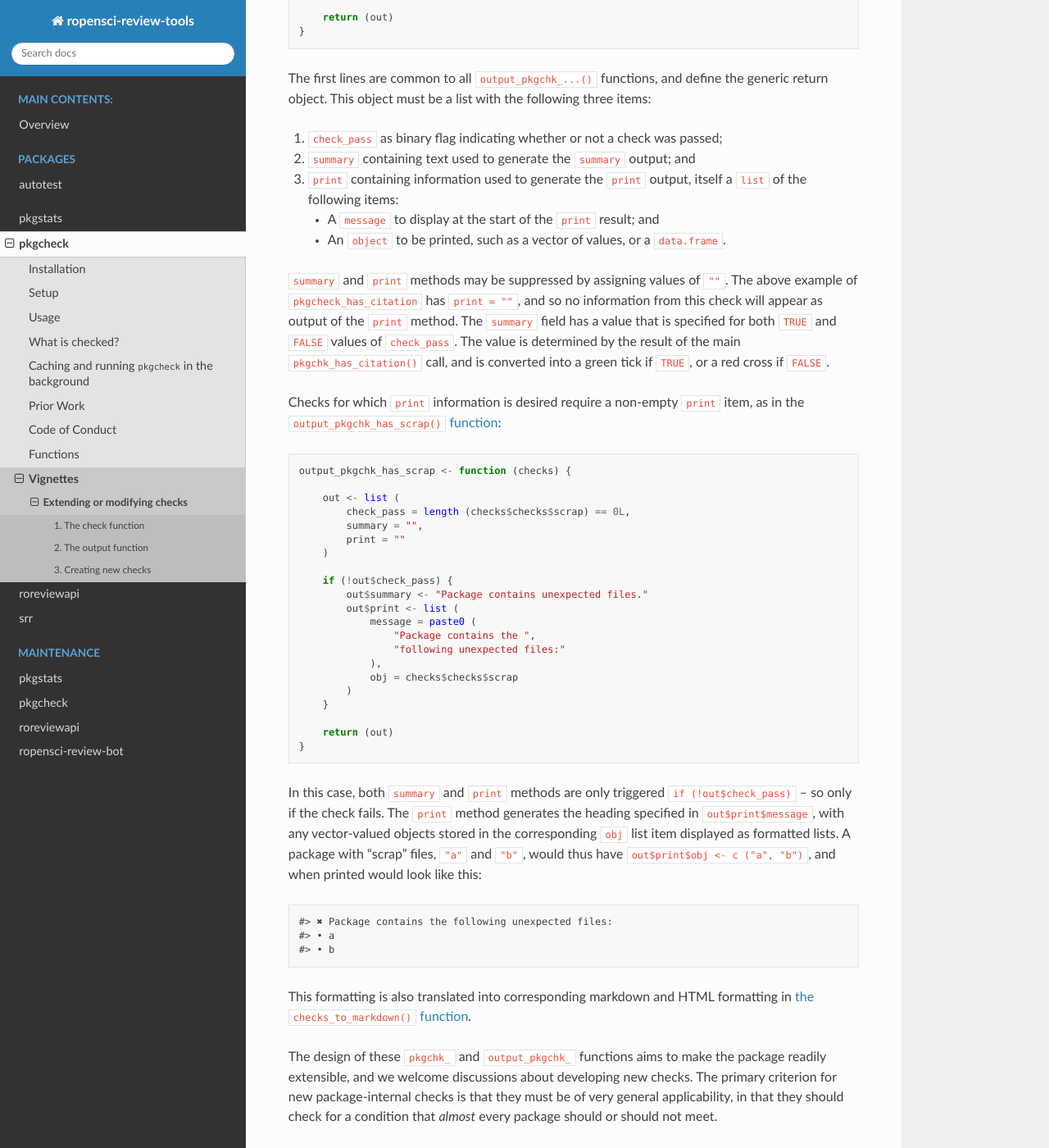
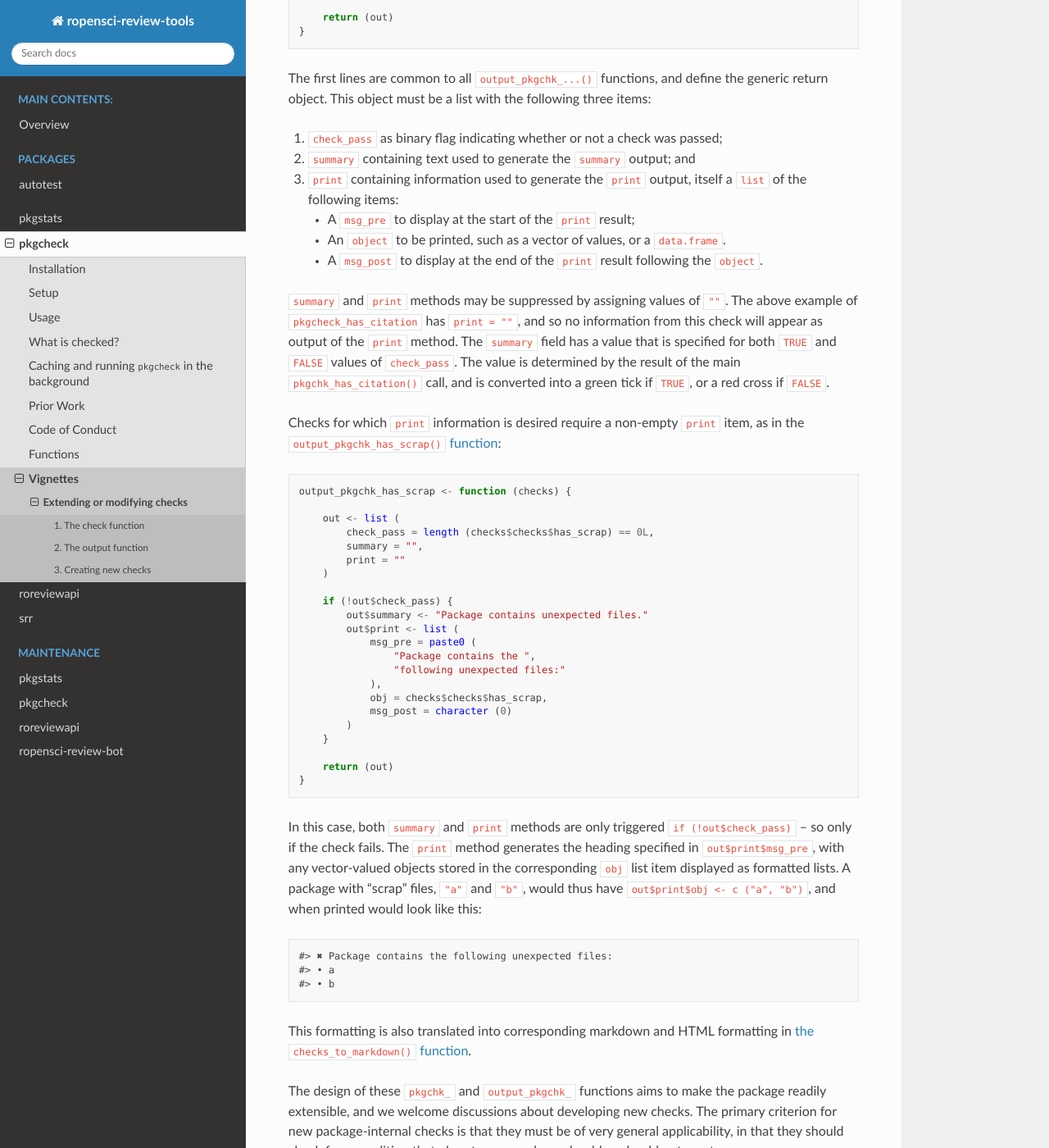
Before and after one commit to ropensci-review-tools/ropensci-review-tools, a Sphinx documentation site: the page built from docs/pkgcheck/vignettes/extending-checks.md, in a window 1280 px wide and 1400 px high, scrolled down 2393 px. Shown: the whole window at 82% size. Built offline with Sphinx 7.4.7 and the Read the Docs theme 2.0.0, drawn with Linux system fonts in a browser that asks for light colours; pages that are not in the unit, such as notebooks, are missing from menus.

Commit message:
update pkgcheck docs

```diff
--- a/docs/pkgcheck/vignettes/extending-checks.md
+++ b/docs/pkgcheck/vignettes/extending-checks.md
@@ -224,9 +224,11 @@ following three items:
 2.  `summary` containing text used to generate the `summary` output; and
 3.  `print` containing information used to generate the `print` output,
     itself a `list` of the following items:
-    -   A `message` to display at the start of the `print` result; and
+    -   A `msg_pre` to display at the start of the `print` result;
     -   An `object` to be printed, such as a vector of values, or a
         `data.frame`.
+    -   A `msg_post` to display at the end of the `print` result
+        following the `object`.
 
 `summary` and `print` methods may be suppressed by assigning values of
 `""`. The above example of `pkgcheck_has_citation` has `print = ""`, and
@@ -244,7 +246,7 @@ function](https://github.com/ropensci-review-tools/pkgcheck/blob/main/R/check-sc
 output_pkgchk_has_scrap <- function (checks) {
 
     out <- list (
-        check_pass = length (checks$checks$scrap) == 0L,
+        check_pass = length (checks$checks$has_scrap) == 0L,
         summary = "",
         print = ""
     )
@@ -252,11 +254,12 @@ output_pkgchk_has_scrap <- function (checks) {
     if (!out$check_pass) {
         out$summary <- "Package contains unexpected files."
         out$print <- list (
-            message = paste0 (
+            msg_pre = paste0 (
                 "Package contains the ",
                 "following unexpected files:"
             ),
-            obj = checks$checks$scrap
+            obj = checks$checks$has_scrap,
+            msg_post = character (0)
         )
     }
 
@@ -266,7 +269,7 @@ output_pkgchk_has_scrap <- function (checks) {
 
 In this case, both `summary` and `print` methods are only triggered
 `if (!out$check_pass)` – so only if the check fails. The `print` method
-generates the heading specified in `out$print$message`, with any
+generates the heading specified in `out$print$msg_pre`, with any
 vector-valued objects stored in the corresponding `obj` list item
 displayed as formatted lists. A package with “scrap” files, `"a"` and
 `"b"`, would thus have `out$print$obj <- c ("a", "b")`, and when printed
```
Also changed, not shown: docs/pkgcheck/pkgcheck.md (+1 -0 lines).
